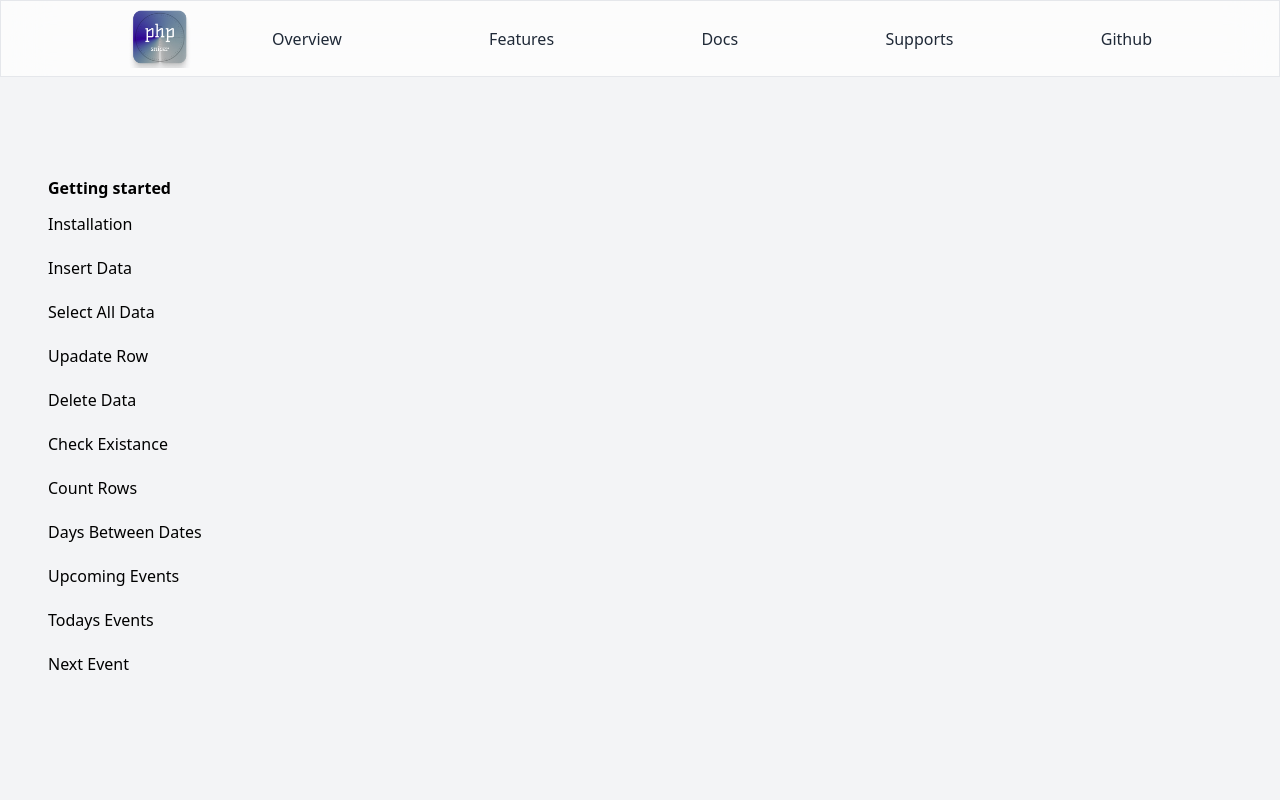
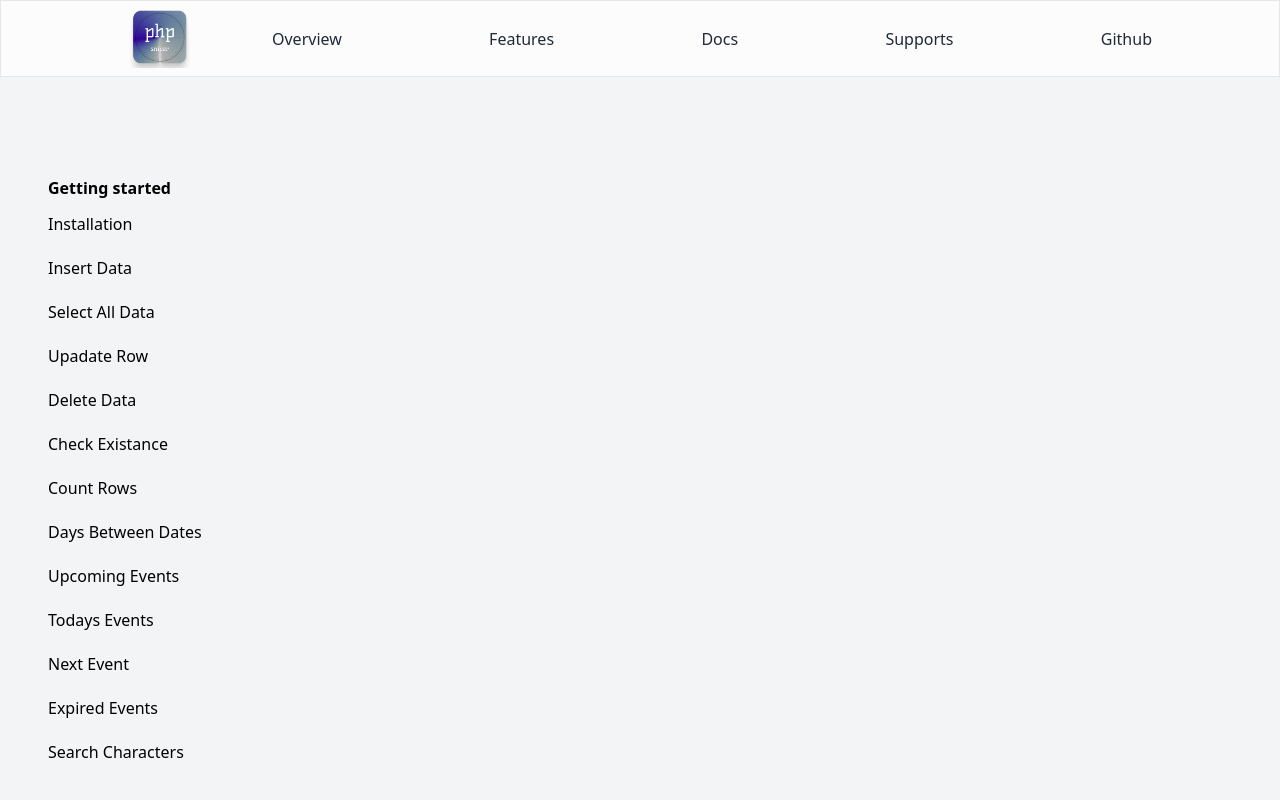
Before and after one commit to soorajlegend/web.phpSniper, a Next.js app: page /docs in a window 1280 px wide. Shown: the top 800 px of the page. Built offline with nearby package versions, Linux system fonts and the light colour scheme.

Commit message:
added search function to docs

```diff
--- a/store.ts
+++ b/store.ts
@@ -781,7 +781,7 @@ if ($update) {
       {
         title: "Getting the next event based on date and time",
         description:
-          "T fetch the next event based on date and time using the same function is to add the third optional parameter, see the following example",
+          "To fetch the next event based on date and time using the same function is to add the third optional parameter, see the following example",
         code: `
                 <?php
                 include "./sniper.php";
@@ -805,4 +805,122 @@ if ($update) {
       },
     ],
   },
+  {
+    title: "Expired events",
+    description: `The <b>getExpiredEvents()</b> function is used to filter and return an array of events from a larger array of events based on a given date column. Specifically, the function filters and returns an array of events whose date in the specified column is past compared with the current time.<br />Check the parameters below:<br />
+
+        <li>1st parameter: an array of events</li>
+        <li>2nd parameter: the name of the column containing the event dates</li>
+<br />
+        Here are some examples to describe how you can use the function
+
+        `,
+    examples: [
+      {
+        title: "Filtering the expired events from an array",
+        description:
+          "To use the function to get the next event based on date tag only, see the following example",
+        code: `
+                <?php
+                include "./sniper.php";
+
+                // sample array of events
+                $events = [
+                    ["title" => "Event 1", "date" => "2022-01-01"],
+                    ["title" => "Event 2", "date" => "2022-02-01"],
+                    ["title" => "Event 3", "date" => "2022-03-01"],
+                    ["title" => "Event 4", "date" => "2023-03-01"]
+                ];
+
+                // call the function to get expired events
+                $expiredEvents = getExpiredEvents($events, "date");
+
+                // output the results
+                if ($expiredEvents === 0) {
+                    echo "No expired events found";
+                } else {
+                    foreach ($expiredEvents as $event) {
+                        echo "{$event['title']} has expired";
+                    }
+                }
+
+
+                ?>
+                `,
+      },
+      {
+        title: "Getting the expired events from database",
+        description:
+          "Suppose you have a table named `appointments` with columns id, title, and due_date, and you want to get all the expired appointments. See the following example",
+        code: `
+                <?php
+                include "./sniper.php";
+
+                $events = SelectAll("appointments");
+
+                $expiredEvents = getExpiredEvents($events, "due_date");
+
+                // output the results
+                if ($expiredEvents === 0) {
+                    echo "No expired events found";
+                } else {
+                    foreach ($expiredEvents as $event) {
+                        echo "{$event['title']} has expired";
+                    }
+                }
+
+                ?>
+                `,
+      },
+    ],
+  },
+  {
+    title: "Search characters",
+    description: `The function <b>search()</b> takes in two parameters: $data and $query. It returns true if $data contains all the characters in $query and false otherwise.<br />Check the parameters below:<br />
+
+        <li>1st parameter: The string to search within.</li>
+        <li>2nd parameter: The query string to search for</li>
+<br />
+        Here are some examples to describe how you can use the function
+
+        `,
+    examples: [
+      {
+        title: "Filtering the expired events from an array",
+        description:
+          "In the following example, $data contains all the characters in $query (i, s, and p) so the function returns true. See the following example",
+        code: `
+                <?php
+                include "./sniper.php";
+
+                $data = "This is a sample text.";
+                $query = "isp";
+                $result = search($data, $query);
+
+                echo $result; // Output: true
+
+                ?>
+                `,
+      },
+      {
+        title: "Getting the expired events from database",
+        description:
+          "In the following example, none of the characters in $query are present in $data, so the function returns false. See the example",
+        code: `
+                <?php
+                include "./sniper.php";
+
+                $data = "Hello world!";
+
+                $query = "abc";
+                $result = search($data, $query);
+
+                echo $result; // Output: false
+
+
+                ?>
+                `,
+      },
+    ],
+  },
 ];
```
